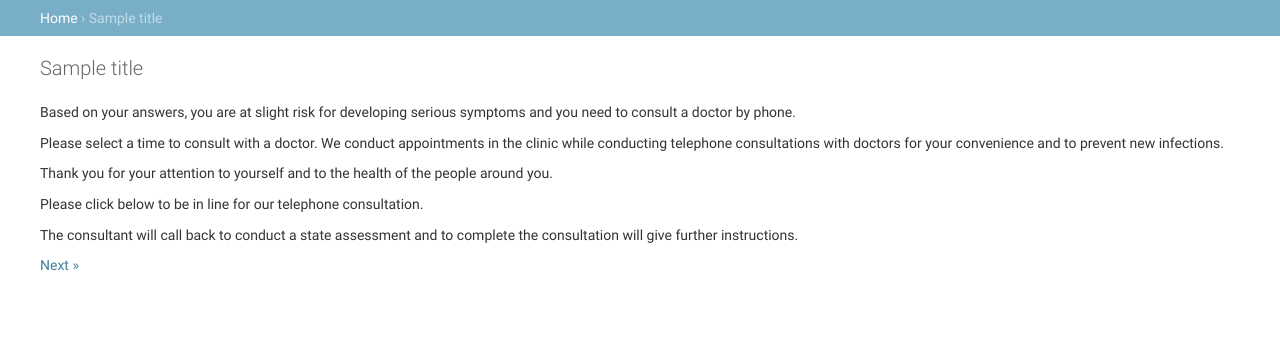
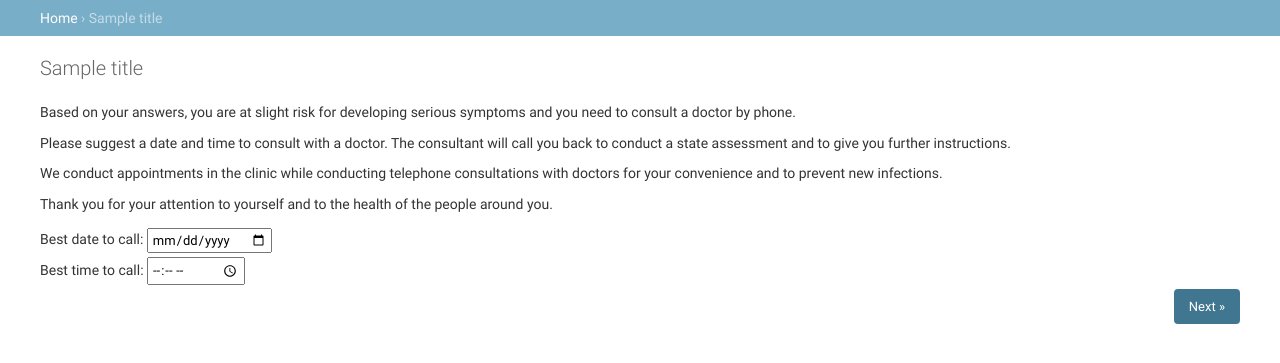
Before and after one commit to mbp-kg/covid19triageproject, a Django app: template triage_project/covid19triage/templates/covid19triage/result.html in a window 1280 px wide. Shown: the part 20-383 px from the top of the page. Run offline with Django 3.2, Linux system fonts and the light colour scheme; tables that the repository leaves empty hold one stand-in row (values such as "Sample post"); the template is opened without the code that fills it: values that come from a table or form of the project are taken from there, most other values are stand-ins (such as "Sample title", 1, 10 or a date in 2020).

Commit message:
Allow patients to suggest a time for consultation
This change adds the public side of this change.  The doctor's interface
is incomplete.

```diff
--- a/triage_project/covid19triage/forms.py
+++ b/triage_project/covid19triage/forms.py
@@ -8,6 +8,7 @@ from .models import Assessment
 from .models import ContactPerson
 from .models import Patient
 from .models import PatientFactors
+from .models import ProposedDateTime
 from .models import Risk
 from .models import Symptom
 from .widgets import KnownNullBooleanSelect
@@ -190,3 +191,26 @@ class PatientInformationForm(forms.ModelForm):
             "gender",
             "dob",
         ]
+
+
+class ProposedDateTimeForm(forms.ModelForm):
+    "Patient suggests a time for a consultation"
+    date = forms.DateField(
+        label=_("Best date to call"),
+        help_text=_("Please suggest the best date for the doctor to call."),
+        widget=forms.DateInput(attrs={"type": "date"},),
+    )
+    time = forms.TimeField(
+        label=_("Best time to call"),
+        help_text=_("Please suggest the best time for the doctor to call."),
+        widget=forms.TimeInput(
+            attrs={"type": "time", "min": "09:00", "max": "17:00"}
+        ),
+    )
+
+    class Meta:
+        model = ProposedDateTime
+        fields = [
+            "date",
+            "time",
+        ]
--- a/triage_project/covid19triage/models.py
+++ b/triage_project/covid19triage/models.py
@@ -285,6 +285,18 @@ class PatientFactorsVersion(models.Model):
     )
 
 
+class ProposedDateTime(models.Model):
+    """
+    Text from the patient, suggesting a date and time for an assessment
+    """
+
+    assessment = models.ForeignKey(Assessment, on_delete=models.CASCADE)
+    date = models.DateField()
+    time = models.TimeField()
+    ctime = models.DateTimeField(auto_now_add=True,)
+    mtime = models.DateTimeField(auto_now=True,)
+
+
 class Risk(models.Model):
     """
     Risks for of patients possibly experiencing COVID-19
--- a/triage_project/covid19triage/templates/covid19triage/result.html
+++ b/triage_project/covid19triage/templates/covid19triage/result.html
@@ -41,23 +41,33 @@
           Based on your answers, you are at slight risk for developing serious symptoms and you need to consult a doctor by phone.
         </p>
         <p>
-          Please select a time to consult with a doctor.  We conduct appointments in the clinic while conducting telephone consultations with doctors for your convenience and to prevent new infections.
+          Please suggest a date and time to consult with a doctor.  The consultant will call you back to conduct a state assessment and to give you further instructions.
+        </p>
+        <p>
+          We conduct appointments in the clinic while conducting telephone consultations with doctors for your convenience and to prevent new infections.
         </p>
         <p>
           Thank you for your attention to yourself and to the health of the people around you.
         </p>
-        <p>
-          Please click below to be in line for our telephone consultation.
-        </p>
-        <p>
-          The consultant will call back to conduct a state assessment and to complete the consultation will give further instructions.
-        </p>
       {% endblocktrans %}
-      <div class="begin">
-        <a class="next" href="{% url "covid19triage:index" %}">
-          {% trans "Next" %}
-        </a>
-      </div>
+      <form method="post">
+        {% csrf_token %}
+        <fieldset class="module aligned">
+          <div class="form-row">
+            {{ form.date.errors }}
+            {{ form.date.label_tag }}
+            {{ form.date }}
+          </div>
+          <div class="form-row">
+            {{ form.time.errors }}
+            {{ form.time.label_tag }}
+            {{ form.time }}
+          </div>
+          <div class="submit-row">
+            <input type="submit" value="{% trans "Next »" context "Next button label" %}" class="default" />
+          </div>
+        </fieldset>
+      </form>
     {% else %}
       {% blocktrans %}
         <p>
```
Also changed, not shown: triage_project/covid19triage/views/public.py (+58 -5 lines), triage_project/covid19triage/migrations/0007_proposeddatetime.py (added).
